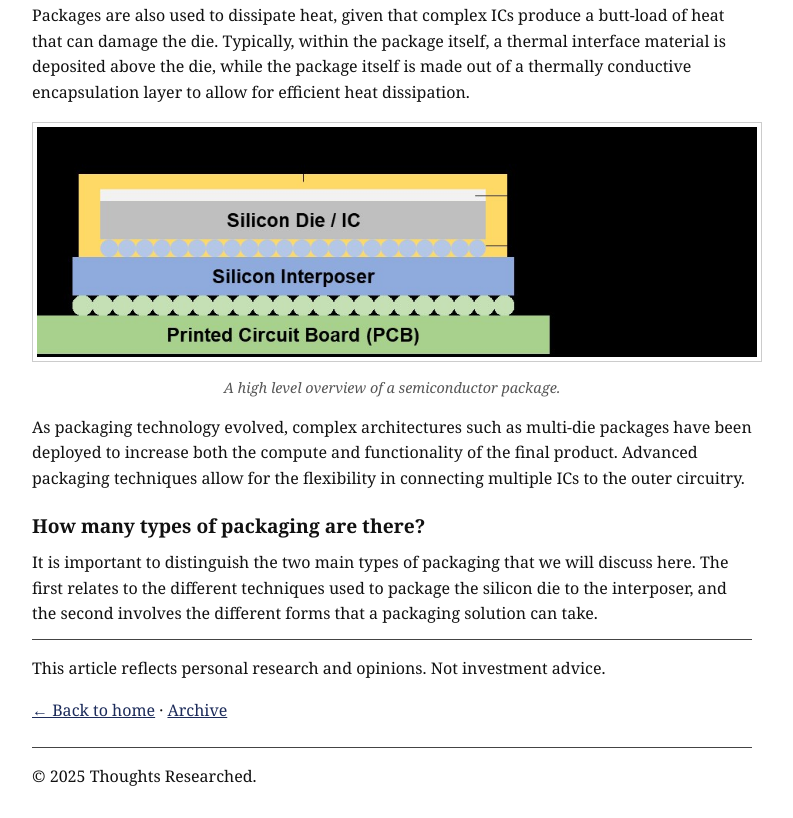
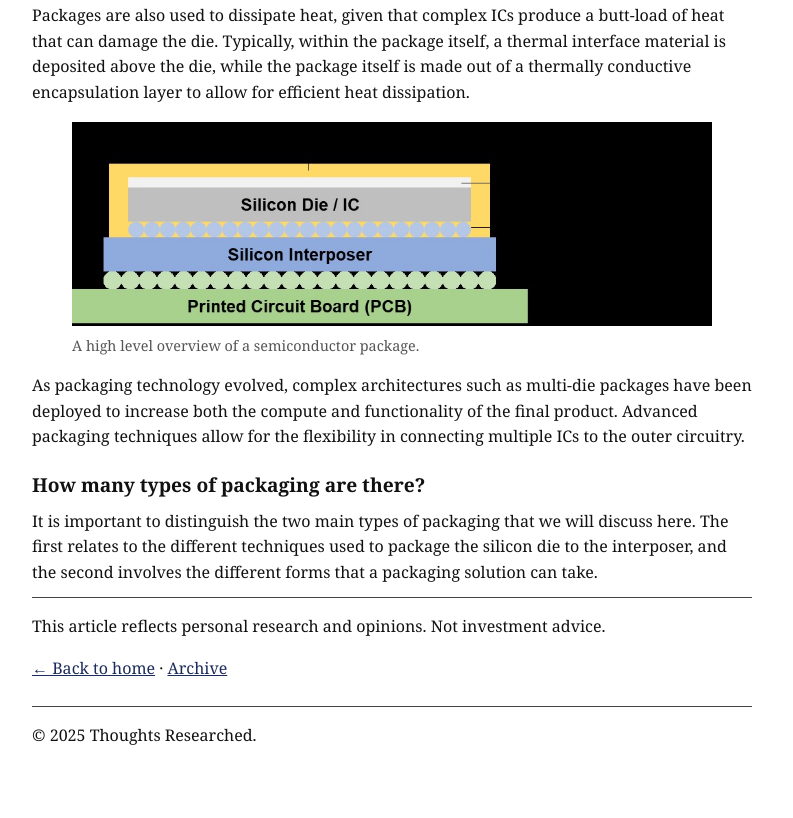
Before and after one commit to wilfredcheah/thoughts-researched, a plain HTML site: page article.html in a window 1280 px wide. Shown: the part 1040-1858 px from the top of the page, without its empty margins (248-1041 px from the left). After the commit the page ends 1816 px from the top, so only its background shows below. Drawn offline with Linux system fonts and the light colour scheme.

Commit message:
Update styles.css

```diff
--- a/styles.css
+++ b/styles.css
@@ -63,20 +63,3 @@ a.no-underline { text-decoration: none; color: inherit; }
   .site-header .subtitle, .more-links, .article-nav { display: none; }
   body { background: #fff; }
 }
-
-/* Images */
-
-figure {
-  margin: 16px 0;
-  text-align: center;
-}
-figcaption {
-  margin-top: 6px;
-  font-style: italic;
-  color: #555;
-}
-img {
-  border: 1px solid #ccc;
-  padding: 4px;
-  background: #fff;
-}
```
